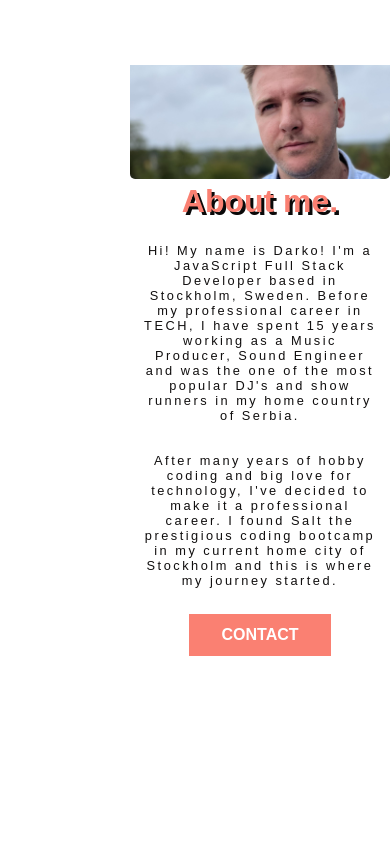
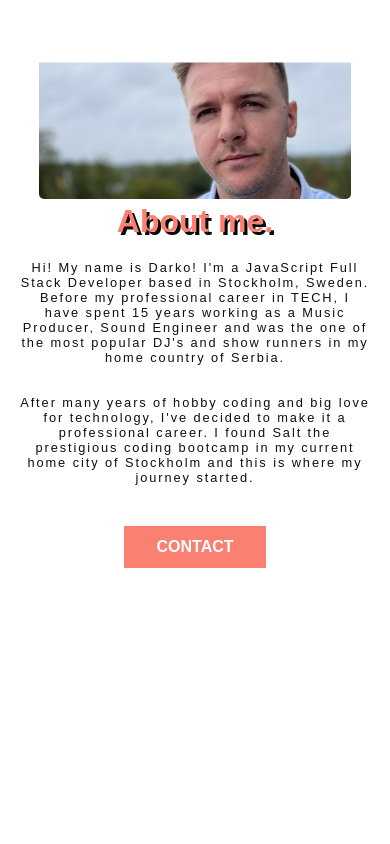
Before and after one commit to jecinacDarko/My-Portfolio, a React (Create React App) app: page /about in a window 390 px wide. Shown: the top 844 px of the page. Built offline with nearby package versions, Linux system fonts and the light colour scheme.

Commit message:
sorting out things

```diff
--- a/src/components/AboutContent/AboutContent.css
+++ b/src/components/AboutContent/AboutContent.css
@@ -1,4 +1,4 @@
-section {
+.aboutSection {
   box-sizing:border-box;
   width: 100%;
   height: 100vh;
@@ -22,6 +22,7 @@ section {
   width:50%;
   height:100%;
   padding:10% 0;
+  margin-top:50px;
 }
 
 .rightside {
@@ -33,9 +34,9 @@ section {
   margin-top: 100px;
 }
 
-.leftside article {
+.leftside .article {
   color:rgb(17, 15, 15);
-  font-size: 1.5em;
+  font-size: 1em;
   font-weight:500;
   overflow: visible;
   width:100%;
@@ -50,10 +51,11 @@ section {
 }
 
 .rightside_picture {
-  width: 370px;
-  height: 720px;
+  width: 15rem;
+  height: 35rem;
   width:auto;
   border-radius:10px;
+  margin-top:50px;
   box-shadow: rgba(0, 0, 0, 0.25) 0px 54px 55px, rgba(0, 0, 0, 0.12) 0px -12px 30px, rgba(0, 0, 0, 0.12) 0px 4px 6px, rgba(0, 0, 0, 0.17) 0px 12px 13px, rgba(0, 0, 0, 0.09) 0px -3px 5px;
 }
 
@@ -62,21 +64,28 @@ section {
   width:0;
 }
 
-#contactButton {
-  background-color:salmon;
+.contactButton {
+  margin-top:40px;
 }
 
-@media screen and (max-width: 1025px) {
+@media screen and (max-width: 800px) {
 
   .container {
     display:flex;
     flex-direction: column;
+    justify-content:center;
+  }
+
+  .rightside {
+    display:none;
   }
 
   .leftside {
     margin:auto;
     width:100%;
-    margin-top:
+    justify-content:center;
+    text-align:center;
+    align-items:center;
   }
 
   .leftside h1 {
@@ -88,45 +97,45 @@ section {
     text-align: center;
   }
 
-  .leftside article {
-    height:40%;
-    font-size:0.8em;
-    margin-top: 10px;
-  }
-
-  .leftside article {
+  .article {
     height:80%;
-    padding:5%;
+    width:75vw;
     }
 
-  .thumbnail {
-    visibility:visible;
-    width: 75vw;
-    height: auto;
-    margin: auto;
-    border-radius:5px;
-  }
-
-  .rightside_picture {
-    display: none;
-  }
-}
-
-@media screen and (max-width: 600px) {
-  .leftside article {
-    height:50%;
-    font-size:0.8em;
+    .leftside .article {
+    height:20em;
+    font-size: 0.8rem;
+    text-align:center;
+    letter-spacing:0.15em;
+    padding:20px;
+    position:relative;
 
   }
   .thumbnail {
     visibility:visible;
-    width: 100%;
+    width: 80vw;
     height: auto;
-    margin: auto;
     border-radius:5px;
-    padding-top:10%;
+    margin:auto;
+    padding-top:6%;
   }
+}
+
+@media screen and (max-width: 750px) {
+
+  .aboutContainer {
+    height:100vh;
+  }
+
   .aboutPicture {
     display:none;
   }
+  .rightside_picture {
+    display: none;
+  }
+
+  .article {
+    height:80%;
+    width:75vw;
+    }
 }
--- a/src/components/AboutContent/index.js
+++ b/src/components/AboutContent/index.js
@@ -7,7 +7,7 @@ import { motion } from "framer-motion";
 
 const AboutContent = () => {
   return (
-    <section>
+    <div className='aboutSection'>
       {/* <motion.div
          animate={{ y: -30 }}
          transition={{ ease: "easeOut", duration: 2 }}
@@ -21,7 +21,7 @@ const AboutContent = () => {
             <img src={thumbnail} alt="portrait img" className="thumbnail" />
               <h1>About me.</h1>
 
-            <article>
+            <div className='article'>
               Hi! My name is Darko! I'm a JavaScript Full Stack Developer based in Stockholm, Sweden.
               Before my professional career in TECH, I have spent 15 years working as a Music Producer,
               Sound Engineer and was the one of the most popular DJ's and show runners in my home country
@@ -30,18 +30,20 @@ const AboutContent = () => {
 
               After many years of hobby coding and big love for technology, I've decided to make it a
               professional career. I found Salt the prestigious coding bootcamp in my current home
-              city of Stockholm and this is where my journey started.
+              city of Stockholm and this is where my journey started.<br/>
+              <div className='contactButton'>
+              <Link to="/contact">
+              <button className="btn">Contact</button>
+             </Link>
+             </div>
 
+            </div>
 
-            </article>
-            <Link to="/contact">
-              <button className="btn" id="contactButton">Contact</button>
-            </Link>
           </aside>
 
       </div>
       {/* </motion.div> */}
-    </section>
+    </div>
 
   );
 };
--- a/src/components/Form/Form.css
+++ b/src/components/Form/Form.css
@@ -10,13 +10,13 @@
 }
 
 .formContainer h1 {
-  padding-top:3em;
+  padding-top:2em;
   font-size:4em;
 }
 
 .formContainer p {
   font-size:1.2em;
-  padding:1em;
+  padding:0.6em;
 }
 
 label{
@@ -63,8 +63,19 @@ form input, form textarea{
 @media screen and (max-width: 600px) {
 
   form{
-    width:100vw;
+    width:90%;
     justify-content:center;
+    height:100%;
+  }
+  .formContainer h1 {
+    padding-top:1em;
+    padding-top:1em;
+    font-size:2em;
+  }
+
+  .formContainer p {
+    font-size:1em;
+    padding:1em;
   }
 
 
--- a/src/components/Navbar/index.js
+++ b/src/components/Navbar/index.js
@@ -26,7 +26,7 @@ const Navbar = () => {
       <h1 className='logo'>DJ</h1>
       <ul className={click ? "nav-menu active" : "nav-menu"}>
         <li><LinkS to="home"spy={true} smooth={true} offset={0} duration={700} onClick={closeMenu} style={{cursor:'pointer'}} >Home</LinkS></li>
-        <li><LinkS to="about" spy={true} smooth={true} offset={-90} duration={700} onClick={closeMenu} style={{cursor:'pointer'}} >About</LinkS></li>
+        <li><LinkS to="about" spy={true} smooth={true} offset={0} duration={700} onClick={closeMenu} style={{cursor:'pointer'}} >About</LinkS></li>
         <li><LinkS to="projects" spy={true} smooth={true} offset={0} duration={700} onClick={closeMenu} style={{cursor:'pointer'}} >Projects</LinkS></li>
         <li><LinkS to="techstack" spy={true} smooth={true} offset={-90} duration={700} onClick={closeMenu} style={{cursor:'pointer'}} >Techstack</LinkS></li>
         <li><LinkS to="contact" spy={true} smooth={true} offset={0} duration={700} onClick={closeMenu} style={{cursor:'pointer'}} >Contact</LinkS></li>
--- a/src/components/Projects/Projects.css
+++ b/src/components/Projects/Projects.css
@@ -14,7 +14,7 @@
 
 .projectsPage h1 {
   margin:auto;
-  padding-top:3em;
+  padding-top:1em;
   font-size:4em;
   color:rgb(255, 255, 255);
   text-shadow: 4px 4px rgb(6, 3, 3)
@@ -34,6 +34,10 @@
   align-items:center;
   flex-wrap:wrap;
   overflow:hidden;
+}
+
+.projectCard__links--container {
+  padding:10px;
 }
 
 @media screen and (max-width: 1024px) {
@@ -61,4 +65,5 @@
   .projectsPage {
     height:100%;
   }
+
 }
--- a/src/components/Skills/Skills.css
+++ b/src/components/Skills/Skills.css
@@ -1,16 +1,5 @@
-/* Small Screens max width 640px */
 @media screen and (max-width: 640px) {
-  .skillsGrid{
-    display: grid;
-    grid-template-columns: repeat(3, 1fr);
-    gap: 20px;
-    grid-auto-rows: auto;
-    height: 100%;
-  }
-.skillsGrid img {
-  height: 75px;
-  width: 75px;
-}
+
 .skills{
   background-color: whitesmoke;
   display: flex;
@@ -20,23 +9,54 @@
   text-align: center;
   justify-content: center;
   align-items: center;
+  height:100vh;
+  }
+
+.skillsGrid{
+  display: grid;
+  grid-template-columns: repeat(4, 1fr);
+  gap: 10px;
+  grid-auto-rows: auto;
+  height: auto;
+}
+
+.skillsGrid img {
+  height: 50px;
+  width: 50px;
+  box-shadow: rgb(38, 57, 77) 0px 20px 30px -10px;
+  border-radius:5%;
+  transition: transform .5s;
+}
+
+.skills h1 {
+  color:black;
+  font-size:2em;
+  font-weight:700;
+  padding:50px;
+  margin-top:100px;
+}
+
+.motionB {
+  border:none;
 }
 
 }
 
-/* Medium Screens min width 641px change to 4 columns */
+
 @media screen and (min-width: 641px) {
-  .skillsGrid{
-    display: grid;
-    grid-template-columns: repeat(4, 1fr);
-    gap: 30px;
-    grid-auto-rows: auto;
-    height: auto;
+.skillsGrid{
+  display: grid;
+  grid-template-columns: repeat(4, 1fr);
+  gap: 30px;
+  grid-auto-rows: auto;
+  height: auto;
   }
+
 .skillsGrid img {
   height: 100px;
   width: 100px;
-}
+  }
+
 .skills{
   background-color: whitesmoke;
   display: flex;
@@ -46,7 +66,19 @@
   text-align: center;
   justify-content: center;
   align-items: center;
+  }
 }
+
+.skills h1 {
+  color:black;
+  font-size:2em;
+  font-weight:700;
+  padding:50px;
+  margin-top:-150px;
+}
+
+.motionB {
+  border:none;
 }
 
 @media screen and (min-width: 1080px) {
@@ -70,7 +102,6 @@
 
 .skillsGrid img:hover{
   transform: scale(1.5) ease-in;
-
 }
 
 .skills{
--- a/src/components/WorkCard/WorkCard.css
+++ b/src/components/WorkCard/WorkCard.css
@@ -42,12 +42,12 @@
   overflow:hidden;
 }
 
-.projectCard__description {
+.projectCard p {
   min-height:20%;
   max-height:33%;
   width:100%;
   color:white;
-  font-size:0.8em;
+  font-size:0.9em;
   text-align:justify;
   text-rendering:geometricPrecision;
   overflow:hidden;
--- a/src/index.css
+++ b/src/index.css
@@ -42,7 +42,7 @@ ul {
 }
 
 .btn:hover {
-  background: rgba(255, 255, 255, 0.2);
+  background: rgba(56, 49, 49, 0.2);
   color: #fff;
   transition: 0.3s;
   transform: scale(1.10);
```
